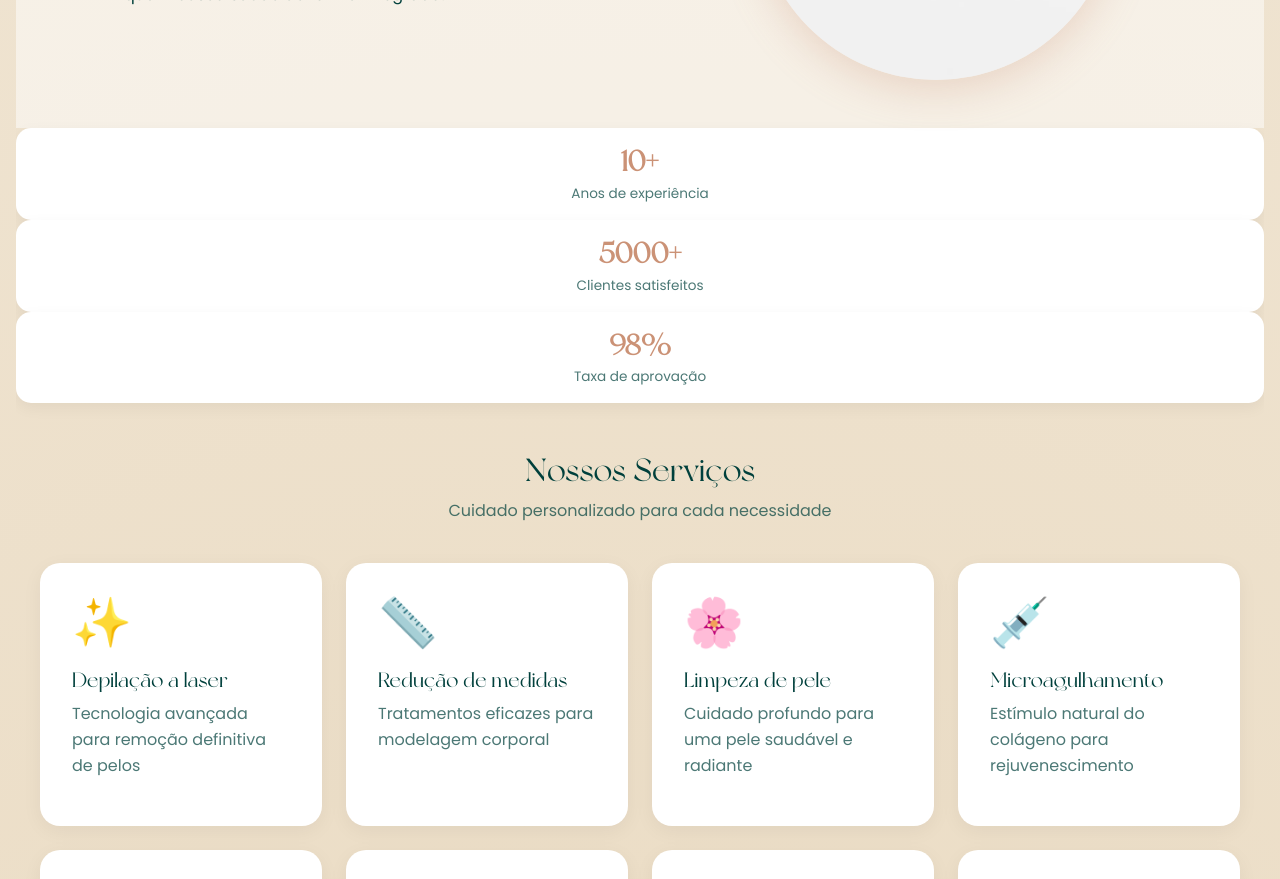
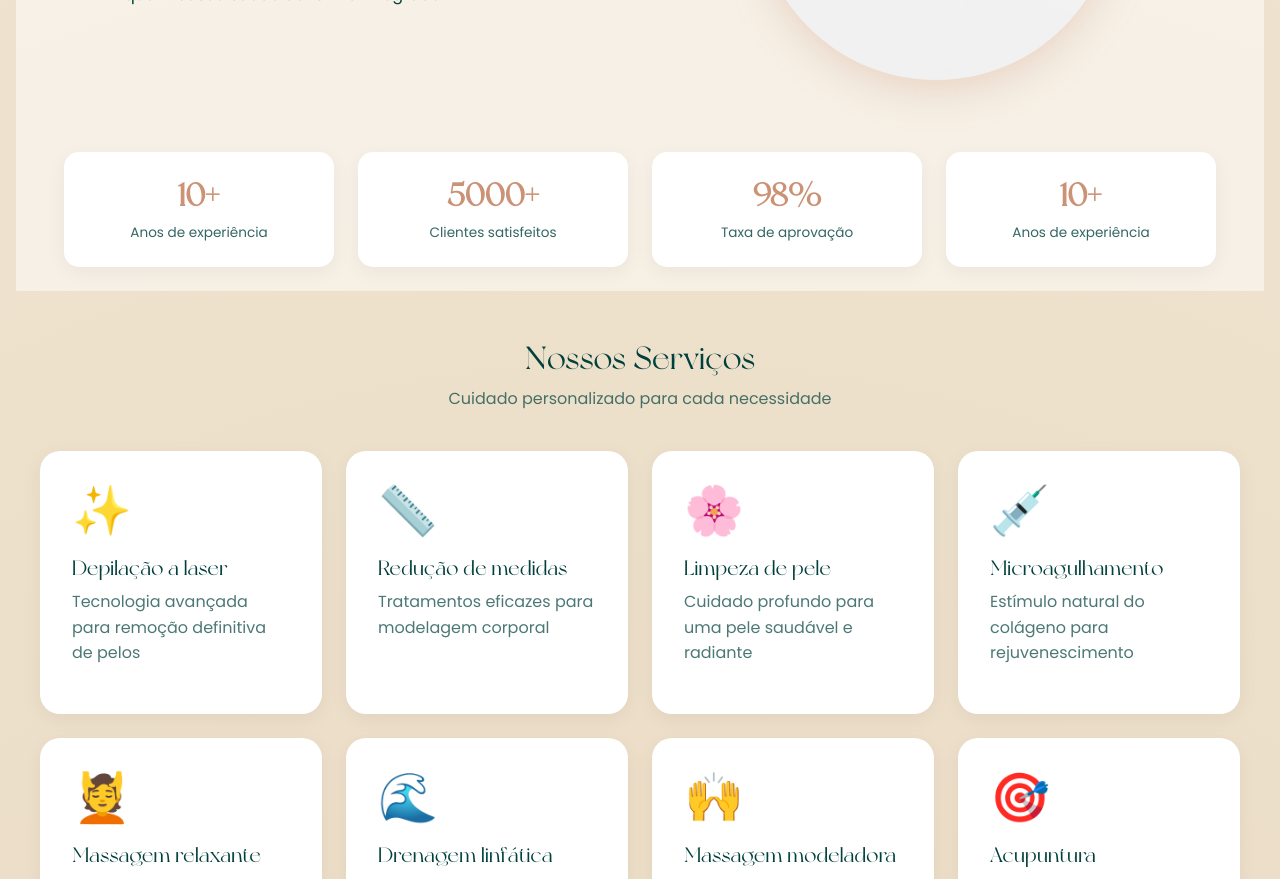
Before and after one commit to HeronNepomuceno/unita-site, a SvelteKit app: page / in a window 1280 px wide. Shown: the part 1080-1959 px from the top of the page. Built offline with nearby package versions, Linux system fonts and the light colour scheme.

Commit message:
feat: add stats model

```diff
--- a/src/routes/+page.svelte
+++ b/src/routes/+page.svelte
@@ -52,6 +52,7 @@
 		</div>
 	</section>
 
+	<div class="stats-container">
 		<div class="about-stats">
 			<div class="stat">
 				<div class="stat-number">10+</div>
@@ -64,6 +65,11 @@
 			<div class="stat">
 				<div class="stat-number">98%</div>
 				<div class="stat-label">Taxa de aprovação</div>
+			</div>
+			<div class="stat">
+				<div class="stat-number">10+</div>
+				<div class="stat-label">Anos de experiência</div>
+			</div>
 		</div>
 	</div>
 
@@ -402,32 +408,48 @@
 		margin-bottom: 1.5rem;
 	}
 
-	.stat {
-		text-align: center;
-		padding: 1rem;
-		background: white;
-		border-radius: 15px;
-		box-shadow: 0 5px 15px rgba(0, 0, 0, 0.05);
-	}
-
 	.stat-number {
 		font-family: var(--font-primary);
-		font-size: 1.8rem;
+		font-size: 2rem;
 		color: var(--primary);
 		font-weight: bold;
 	}
 
 	.stat-label {
 		font-family: var(--font-tertiary);
-		font-size: 0.75rem;
+		font-size: 0.8rem;
 		color: var(--secondary);
-		opacity: 0.7;
-		margin-top: 0.3rem;
+		opacity: 0.8;
+		margin-top: 0.5rem;
 	}
 
 	.about-image {
 		width: 100%;
 		max-width: 400px;
+	}
+
+	// Stats Container
+	.stats-container {
+		background: rgba(255, 255, 255, 0.5);
+		padding: 1.5rem 3rem 1.5rem;
+		scroll-margin-top: 80px;
+	}
+
+	.about-stats {
+		display: grid;
+		grid-template-columns: repeat(2, 1fr);
+		gap: 1.5rem;
+		max-width: 1200px;
+		margin: 0 auto;
+	}
+
+	.stat {
+		text-align: center;
+		padding: 1.5rem;
+		background: white;
+		border-radius: 15px;
+		box-shadow: 0 5px 20px rgba(0, 0, 0, 0.05);
+		transition: transform 0.3s ease;
 	}
 
 	// Gallery Section
@@ -580,6 +602,10 @@
 		.contact-info {
 			grid-template-columns: repeat(2, 1fr);
 		}
+
+		.about-stats {
+			grid-template-columns: repeat(3, 1fr);
+		}
 	}
 
 	// Desktop
@@ -617,5 +643,10 @@
 		.stat-label {
 			font-size: 0.85rem;
 		}
+
+		.about-stats {
+			grid-template-columns: repeat(4, 1fr);
+		}
+
 	}
 </style>
```
Lines whose indentation alone changed are shown as unchanged.
